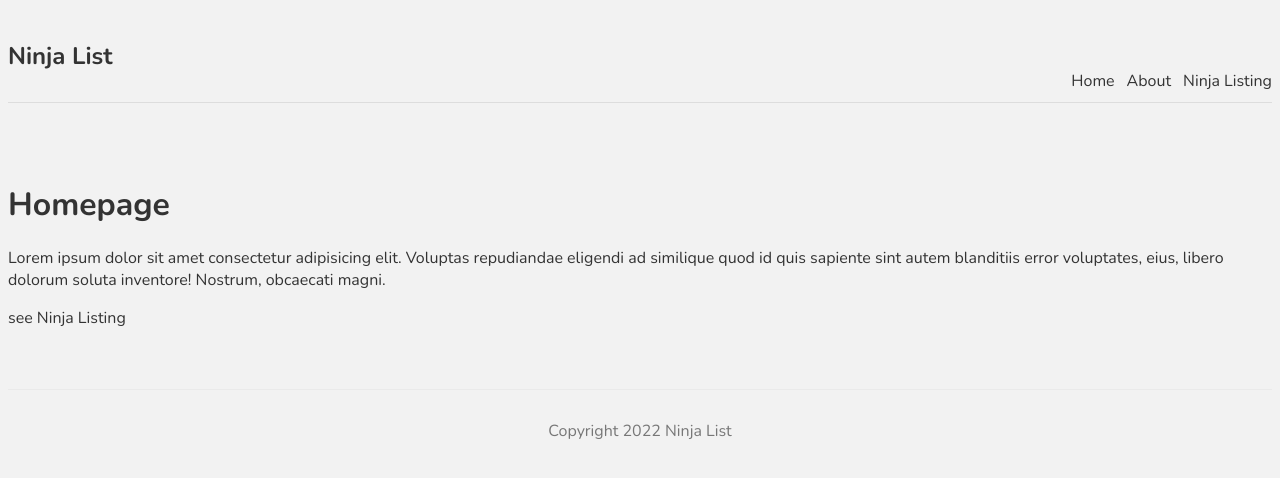
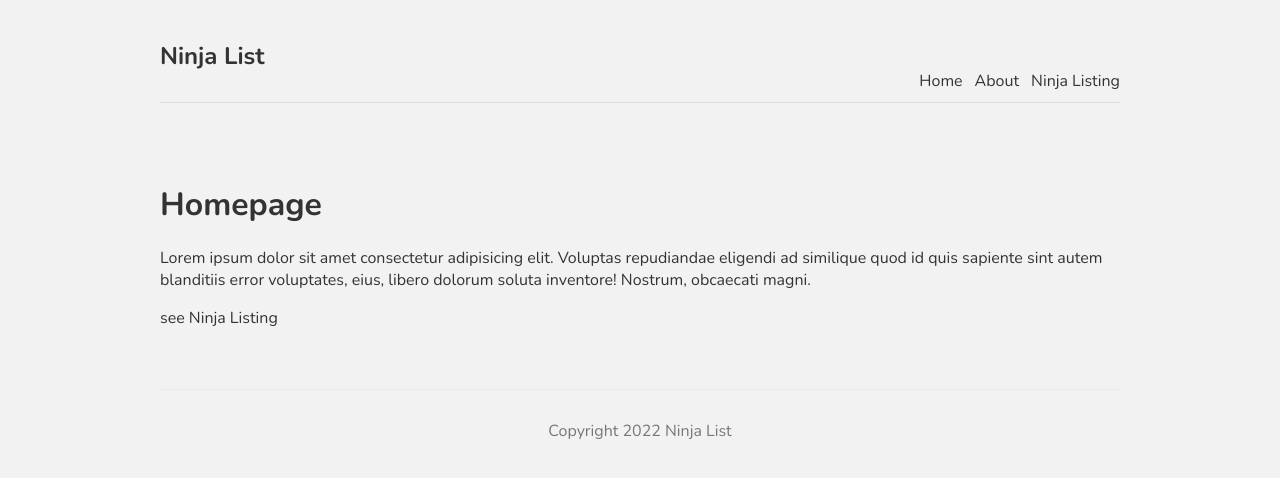
Before and after one commit to adham618/ninija-list, a Next.js app: page / in a window 1280 px wide. Shown: the top 478 px of the page. Built offline with nearby package versions, Linux system fonts and the light colour scheme.

Commit message:
make a div with classname content

```diff
--- a/components/Layout.tsx
+++ b/components/Layout.tsx
@@ -3,11 +3,11 @@ import Navbar from "./Navbar"
 
 const Layout: React.FC = ({ children }) => {
   return (
-    <>
+    <div className="content">
       <Navbar />
       {children}
       <Footer />
-    </>
+    </div>
   )
 }
 export default Layout
```
